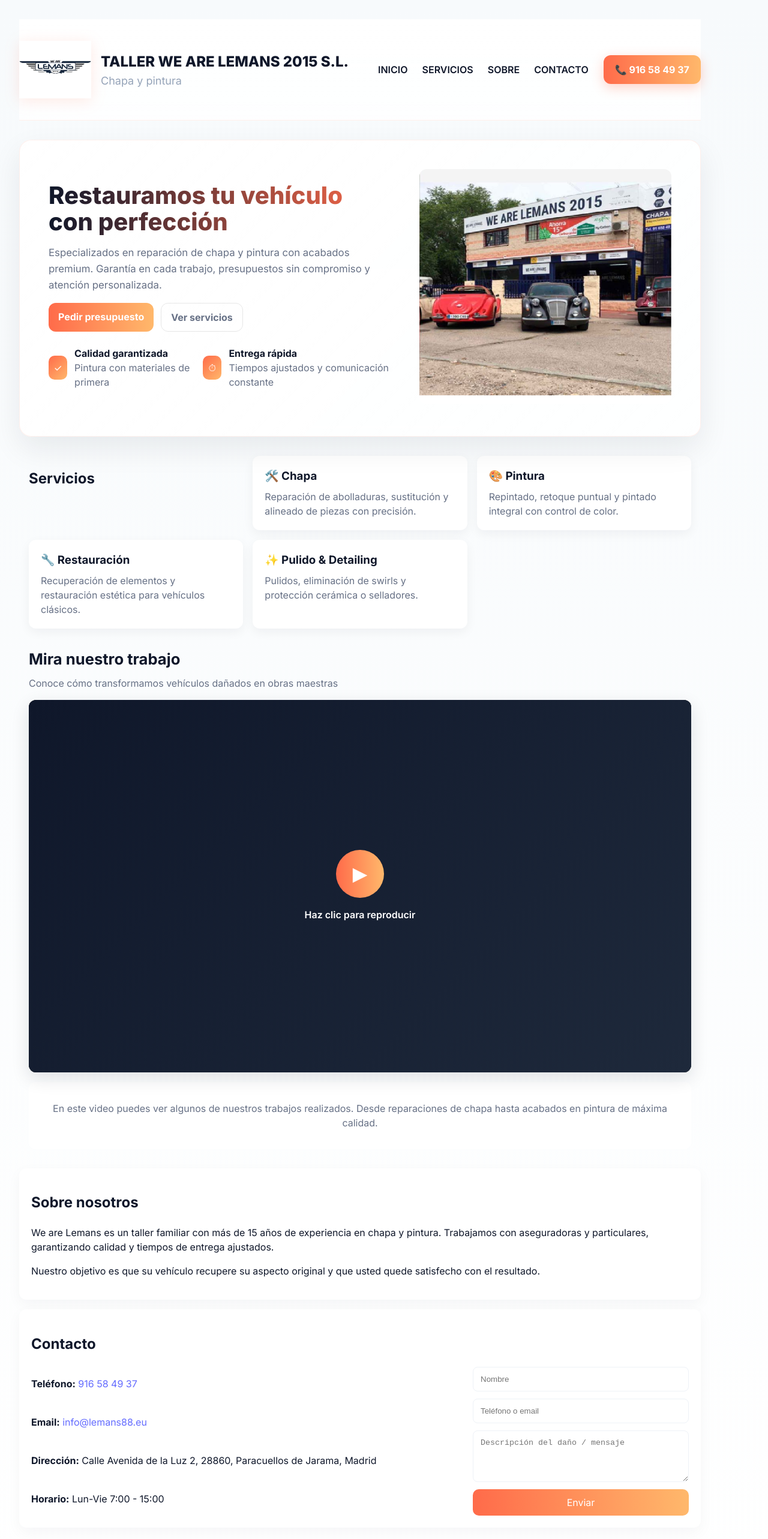
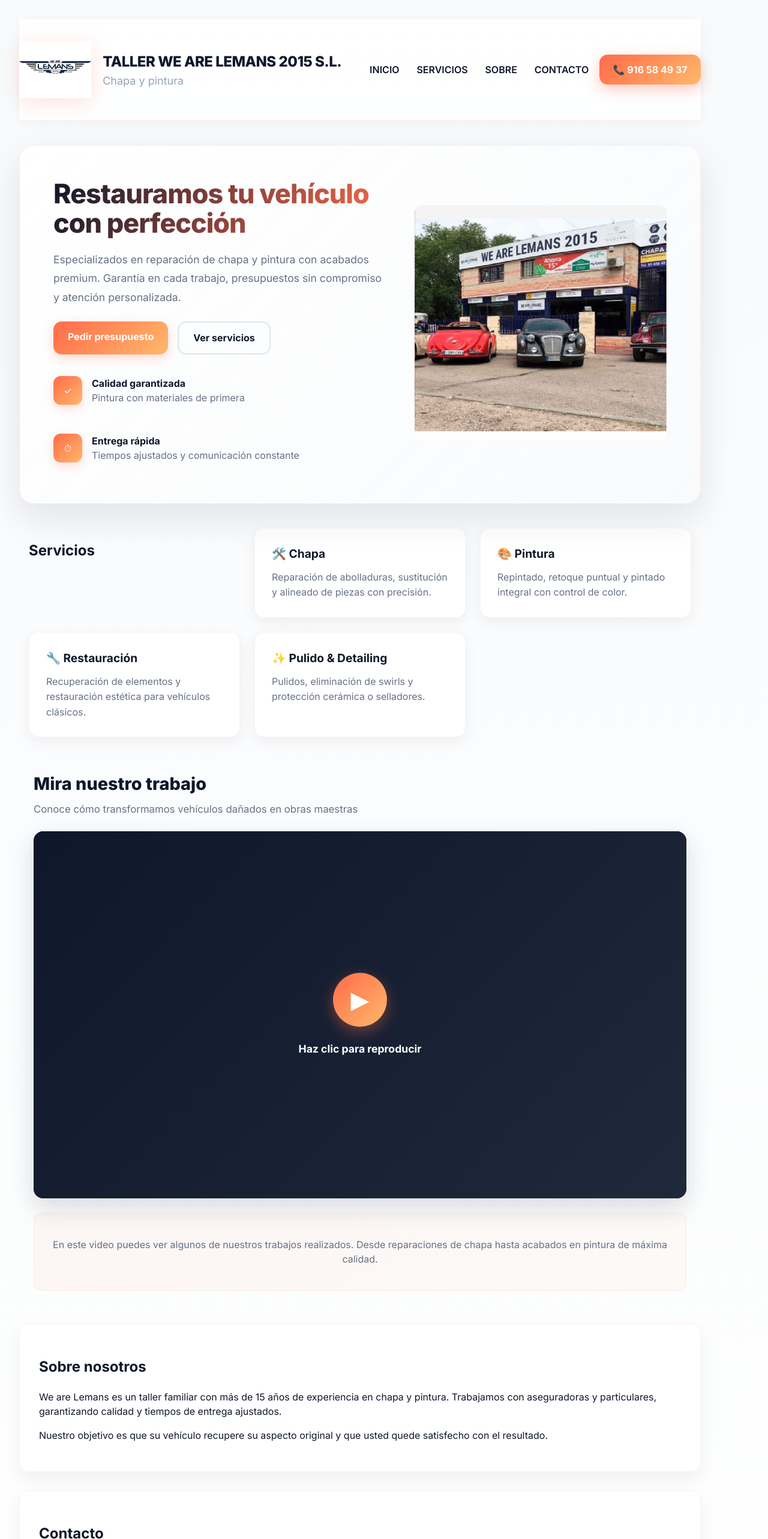
Before and after one commit to yoandrapl/proyecto-yoa, a React (Vite) app: page / in a window 1280 px wide. Shown: the top 2566 px of the page at 60% size. Built offline with nearby package versions, Linux system fonts and the light colour scheme.

Commit message:
style: mejorar estilos con transiciones, sombras elegantes y diseño moderno

```diff
--- a/src/App.css
+++ b/src/App.css
@@ -1,63 +1,82 @@
 :root{
   --accent-1: #ff6b4a;
   --accent-2: #ffb86b;
+  --dark: #0f172a;
   --muted: #667085;
+  --light: #f8fafc;
   --bg: linear-gradient(180deg,#f7fafc 0%, #ffffff 100%);
   --card-bg: rgba(255,255,255,0.85);
   --glass: rgba(255,255,255,0.6);
 }
 
 *{box-sizing:border-box}
-body{font-family:Inter,system-ui,Segoe UI,Roboto,Arial,sans-serif;margin:0;background:var(--bg);color:#0f172a}
+html{scroll-behavior:smooth}
+body{font-family:Inter,system-ui,Segoe UI,Roboto,Arial,sans-serif;margin:0;background:var(--bg);color:var(--dark);transition:background 0.3s}
 .site{max-width:1200px;margin:0 auto;padding:2rem}
 .container{padding:0 1rem}
 
-.site-header{display:flex;align-items:center;justify-content:space-between;padding:1.5rem 0;border-bottom:1px solid rgba(255,107,74,0.1);background:linear-gradient(180deg,rgba(255,255,255,0.95),rgba(255,255,255,0.8));backdrop-filter:blur(10px);position:sticky;top:0;z-index:100}
-.brand{display:flex;align-items:center;gap:1rem;text-decoration:none;color:inherit;transition:transform 0.3s}
-.brand:hover{transform:translateY(-2px)}
-.brand img{width:120px;height:120px;object-fit:contain;filter:drop-shadow(0 4px 12px rgba(255,107,74,0.15))}
-.brand .title{font-weight:800;font-size:1.1rem}
-.cta-phone{background:linear-gradient(90deg,var(--accent-1),var(--accent-2));color:white;padding:0.75rem 1.2rem;border-radius:12px;text-decoration:none;font-weight:700;box-shadow:0 6px 20px rgba(255,107,74,0.3);transition:all 0.3s}
-.cta-phone:hover{transform:translateY(-2px);box-shadow:0 8px 24px rgba(255,107,74,0.4)}
-.site-nav a{margin-left:1.5rem;color:inherit;text-decoration:none;font-weight:600;transition:color 0.3s}
+.site-header{display:flex;align-items:center;justify-content:space-between;padding:1.5rem 0;border-bottom:2px solid rgba(255,107,74,0.08);background:linear-gradient(180deg,rgba(255,255,255,0.98),rgba(255,255,255,0.85));backdrop-filter:blur(12px);position:sticky;top:0;z-index:100;box-shadow:0 4px 16px rgba(15,23,42,0.04)}
+.brand{display:flex;align-items:center;gap:1.2rem;text-decoration:none;color:inherit;transition:all 0.3s ease}
+.brand:hover{transform:translateY(-3px);opacity:0.9}
+.brand img{width:120px;height:120px;object-fit:contain;filter:drop-shadow(0 6px 16px rgba(255,107,74,0.2));transition:filter 0.3s}
+.brand:hover img{filter:drop-shadow(0 8px 20px rgba(255,107,74,0.3))}
+.brand .title{font-weight:800;font-size:1.15rem;letter-spacing:-0.5px}
+.cta-phone{background:linear-gradient(135deg,var(--accent-1),var(--accent-2));color:white;padding:0.8rem 1.4rem;border-radius:14px;text-decoration:none;font-weight:700;box-shadow:0 8px 24px rgba(255,107,74,0.35);transition:all 0.3s ease;border:none;cursor:pointer}
+.cta-phone:hover{transform:translateY(-3px);box-shadow:0 12px 32px rgba(255,107,74,0.45)}
+.site-nav a{margin-left:1.8rem;color:inherit;text-decoration:none;font-weight:600;transition:all 0.3s ease;position:relative}
 .site-nav a:hover{color:var(--accent-1)}
+.site-nav a::after{content:'';position:absolute;bottom:-4px;left:0;width:0;height:2px;background:linear-gradient(90deg,var(--accent-1),var(--accent-2));transition:width 0.3s ease}
+.site-nav a:hover::after{width:100%}
 
-.hero{display:grid;grid-template-columns:1fr 420px;gap:3rem;align-items:center;margin:2rem 0;padding:3rem;border-radius:20px;background:linear-gradient(135deg,rgba(255,255,255,0.95),rgba(255,255,255,0.8));box-shadow:0 20px 50px rgba(15,23,42,0.08);backdrop-filter:blur(10px);border:1px solid rgba(255,107,74,0.1)}
-.hero h1{font-size:2.5rem;margin:0 0 1rem;font-weight:800;background:linear-gradient(90deg,#0f172a,var(--accent-1));-webkit-background-clip:text;-webkit-text-fill-color:transparent;background-clip:text}
-.hero p{color:var(--muted);margin:0;font-size:1.05rem;line-height:1.6}
-.hero .actions{margin-top:1rem;display:flex;gap:0.75rem}
-.btn{background:linear-gradient(90deg,var(--accent-1),var(--accent-2));color:white;padding:0.7rem 1rem;border-radius:12px;text-decoration:none;font-weight:700}
-.btn.secondary{background:transparent;border:1px solid #e6e6e6;color:var(--muted)}
+.hero{display:grid;grid-template-columns:1fr 420px;gap:3rem;align-items:center;margin:2.5rem 0;padding:3.5rem;border-radius:24px;background:linear-gradient(135deg,rgba(255,255,255,0.98),rgba(248,250,252,0.9));box-shadow:0 24px 60px rgba(15,23,42,0.1);backdrop-filter:blur(12px);border:1.5px solid rgba(255,107,74,0.12);transition:all 0.3s ease}
+.hero:hover{box-shadow:0 28px 70px rgba(15,23,42,0.12);transform:translateY(-2px)}
+.hero h1{font-size:2.8rem;margin:0 0 1.2rem;font-weight:800;background:linear-gradient(120deg,var(--dark),var(--accent-1));-webkit-background-clip:text;-webkit-text-fill-color:transparent;background-clip:text;letter-spacing:-1px}
+.hero p{color:var(--muted);margin:0;font-size:1.1rem;line-height:1.8}
+.hero .actions{margin-top:1.5rem;display:flex;gap:1rem}
+.btn{background:linear-gradient(135deg,var(--accent-1),var(--accent-2));color:white;padding:0.85rem 1.5rem;border-radius:14px;text-decoration:none;font-weight:700;border:none;cursor:pointer;transition:all 0.3s ease;box-shadow:0 6px 18px rgba(255,107,74,0.25)}
+.btn:hover{transform:translateY(-2px);box-shadow:0 10px 28px rgba(255,107,74,0.35)}
+.btn.secondary{background:transparent;border:2px solid #dde5ed;color:var(--dark);box-shadow:none}
+.btn.secondary:hover{background:rgba(255,107,74,0.08);border-color:var(--accent-1)}
 
-.features{display:flex;gap:1rem;margin-top:1rem}
-.feature{background:transparent;padding:0.5rem 0;display:flex;gap:0.75rem;align-items:center}
-.feature .dot{width:40px;height:40px;border-radius:10px;background:linear-gradient(135deg,var(--accent-1),var(--accent-2));display:flex;align-items:center;justify-content:center;color:white;font-weight:700}
+.features{display:flex;gap:1.5rem;margin-top:1.5rem;flex-wrap:wrap}
+.feature{background:transparent;padding:0.75rem 0;display:flex;gap:1rem;align-items:flex-start;transition:all 0.3s}
+.feature:hover{transform:translateX(6px)}
+.feature .dot{width:48px;height:48px;border-radius:12px;background:linear-gradient(135deg,var(--accent-1),var(--accent-2));display:flex;align-items:center;justify-content:center;color:white;font-weight:700;flex-shrink:0;box-shadow:0 6px 16px rgba(255,107,74,0.2)}
 
-.services{display:grid;grid-template-columns:repeat(3,1fr);gap:1rem;margin:1rem 0}
-.service{background:white;padding:1.25rem;border-radius:12px;text-align:left;box-shadow:0 6px 18px rgba(15,23,42,0.05)}
-.service h3{margin:0 0 .5rem}
-.service p{margin:0;color:var(--muted)}
+.services{display:grid;grid-template-columns:repeat(auto-fit,minmax(260px,1fr));gap:1.5rem;margin:2rem 0}
+.service{background:white;padding:1.75rem;border-radius:16px;text-align:left;box-shadow:0 8px 24px rgba(15,23,42,0.06);transition:all 0.3s ease;border:1px solid rgba(255,107,74,0.08);cursor:pointer}
+.service:hover{transform:translateY(-6px);box-shadow:0 16px 40px rgba(15,23,42,0.12);border-color:rgba(255,107,74,0.2)}
+.service h3{margin:0 0 0.75rem;font-size:1.2rem;color:var(--dark)}
+.service p{margin:0;color:var(--muted);line-height:1.6}
 
-.about, .contact{background:white;border-radius:12px;padding:1.25rem;margin:1rem 0;box-shadow:0 8px 24px rgba(15,23,42,0.04)}
+.about, .contact{background:white;border-radius:16px;padding:2rem;margin:2rem 0;box-shadow:0 12px 32px rgba(15,23,42,0.06);border:1px solid rgba(255,107,74,0.08)}
 
-.contact-grid{display:grid;grid-template-columns:1fr 360px;gap:1rem}
-.contact .info{display:flex;flex-direction:column;gap:0.5rem}
-.contact form{display:flex;flex-direction:column;gap:0.75rem}
-input,textarea{padding:0.75rem;border:1px solid #eef2f7;border-radius:8px}
-button[type="submit"]{background:linear-gradient(90deg,var(--accent-1),var(--accent-2));color:white;border:none;padding:0.75rem 1rem;border-radius:10px}
+.contact-grid{display:grid;grid-template-columns:1fr 380px;gap:2rem}
+.contact .info{display:flex;flex-direction:column;gap:0.8rem}
+.contact .info p{margin:0;line-height:1.6}
+.contact form{display:flex;flex-direction:column;gap:1rem}
+input,textarea{padding:0.95rem;border:2px solid #eef2f7;border-radius:10px;font-family:inherit;transition:all 0.3s ease;font-size:1rem}
+input:focus,textarea:focus{outline:none;border-color:var(--accent-1);box-shadow:0 0 0 3px rgba(255,107,74,0.1)}
+button[type="submit"]{background:linear-gradient(135deg,var(--accent-1),var(--accent-2));color:white;border:none;padding:0.95rem 1.5rem;border-radius:12px;font-weight:700;cursor:pointer;transition:all 0.3s ease;box-shadow:0 6px 18px rgba(255,107,74,0.25)}
+button[type="submit"]:hover{transform:translateY(-2px);box-shadow:0 10px 28px rgba(255,107,74,0.35)}
 
-.site-footer{margin-top:2rem;padding:1rem 0;color:var(--muted);font-size:0.95rem;text-align:center}
+.site-footer{margin-top:3rem;padding:2rem 0;color:var(--muted);font-size:0.95rem;text-align:center;border-top:1px solid rgba(255,107,74,0.08)}
 
-.video-section{margin:1rem 0;padding:1rem}
-.video-section h2{margin:0 0 .5rem;font-size:1.6rem}
-.video-subtitle{color:var(--muted);margin:0 0 1rem}
-.video-container{position:relative;width:100%;padding-bottom:56.25%;height:0;border-radius:12px;overflow:hidden;background:#000;box-shadow:0 10px 30px rgba(15,23,42,0.12)}
-.video-placeholder{position:absolute;top:0;left:0;width:100%;height:100%;background:linear-gradient(135deg,#0f172a,#1e293b);display:flex;align-items:center;justify-content:center;cursor:pointer;gap:1rem;flex-direction:column}
-.play-button{width:80px;height:80px;background:linear-gradient(90deg,var(--accent-1),var(--accent-2));border-radius:50%;display:flex;align-items:center;justify-content:center;color:white;font-size:32px;transition:transform 0.3s}
-.play-button:hover{transform:scale(1.1)}
-.video-text{color:white;font-weight:600}
+.video-section{margin:2rem 0;padding:1.5rem}
+.video-section h2{margin:0 0 0.5rem;font-size:1.8rem;font-weight:800}
+.video-subtitle{color:var(--muted);margin:0 0 1.5rem;font-size:1.05rem}
+.video-container{position:relative;width:100%;padding-bottom:56.25%;height:0;border-radius:16px;overflow:hidden;background:#000;box-shadow:0 16px 40px rgba(15,23,42,0.15);transition:all 0.3s}
+.video-container:hover{box-shadow:0 20px 50px rgba(15,23,42,0.18)}
+.video-placeholder{position:absolute;top:0;left:0;width:100%;height:100%;background:linear-gradient(135deg,#0f172a,#1e293b);display:flex;align-items:center;justify-content:center;cursor:pointer;gap:1.5rem;flex-direction:column;transition:all 0.3s}
+.video-placeholder:hover{background:linear-gradient(135deg,#1a1f35,#252d45)}
+.play-button{width:90px;height:90px;background:linear-gradient(135deg,var(--accent-1),var(--accent-2));border-radius:50%;display:flex;align-items:center;justify-content:center;color:white;font-size:40px;transition:all 0.3s ease;box-shadow:0 8px 24px rgba(255,107,74,0.4)}
+.play-button:hover{transform:scale(1.15);box-shadow:0 12px 36px rgba(255,107,74,0.5)}
+.video-text{color:white;font-weight:700;font-size:1.1rem}
 .video-iframe{position:absolute;top:0;left:0;width:100%;height:100%}
-.video-info{margin-top:1rem;padding:1rem;background:white;border-radius:12px;text-align:center;color:var(--muted)}
+.video-info{margin-top:1.5rem;padding:1.5rem;background:linear-gradient(135deg,rgba(255,107,74,0.05),rgba(255,184,107,0.05));border-radius:14px;text-align:center;color:var(--muted);border:1px solid rgba(255,107,74,0.1)}
+
+@media (max-width:980px){.hero{grid-template-columns:1fr;gap:2rem}.services{grid-template-columns:repeat(2,1fr)}.contact-grid{grid-template-columns:1fr}.site-header{flex-wrap:wrap;gap:1rem}.site-nav{order:3;width:100%;margin-top:1rem}.site-nav a{margin-left:0;margin-right:1.5rem}}
+@media (max-width:640px){.site{padding:1rem}.hero{padding:2rem;border-radius:16px}.hero h1{font-size:2rem}.hero p{font-size:1rem}.services{grid-template-columns:1fr}.site-nav{display:flex;gap:1rem}.site-nav a{margin-left:0}.brand img{width:80px;height:80px}.site-header{padding:1rem 0}.cta-phone{padding:0.7rem 1rem;font-size:0.9rem}}
 
 @media (max-width:980px){.hero{grid-template-columns:1fr 300px}.services{grid-template-columns:repeat(2,1fr)}.contact-grid{grid-template-columns:1fr}}
 @media (max-width:640px){.site{padding:1rem}.hero{grid-template-columns:1fr;gap:1rem}.services{grid-template-columns:1fr}.site-nav{display:none}}
```
